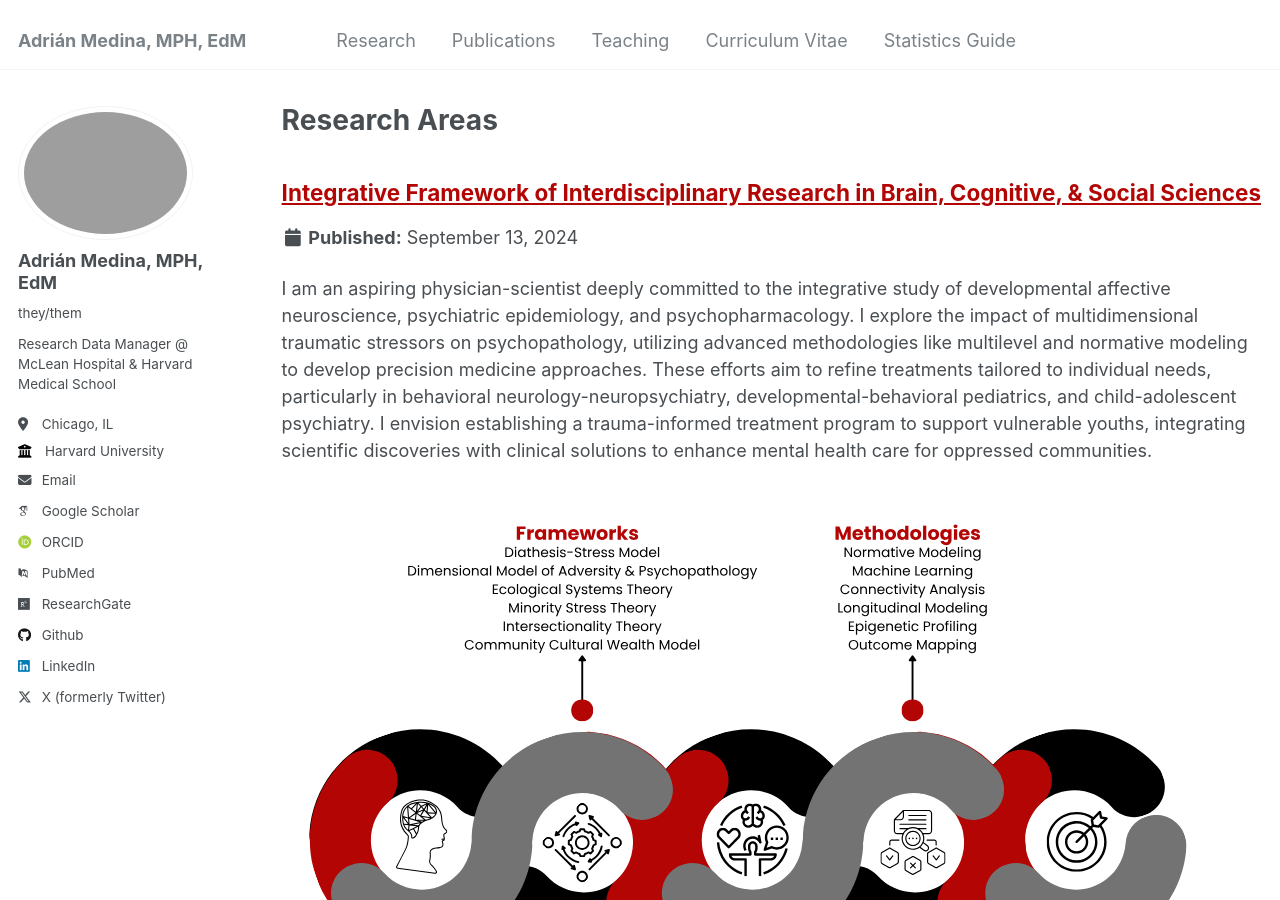
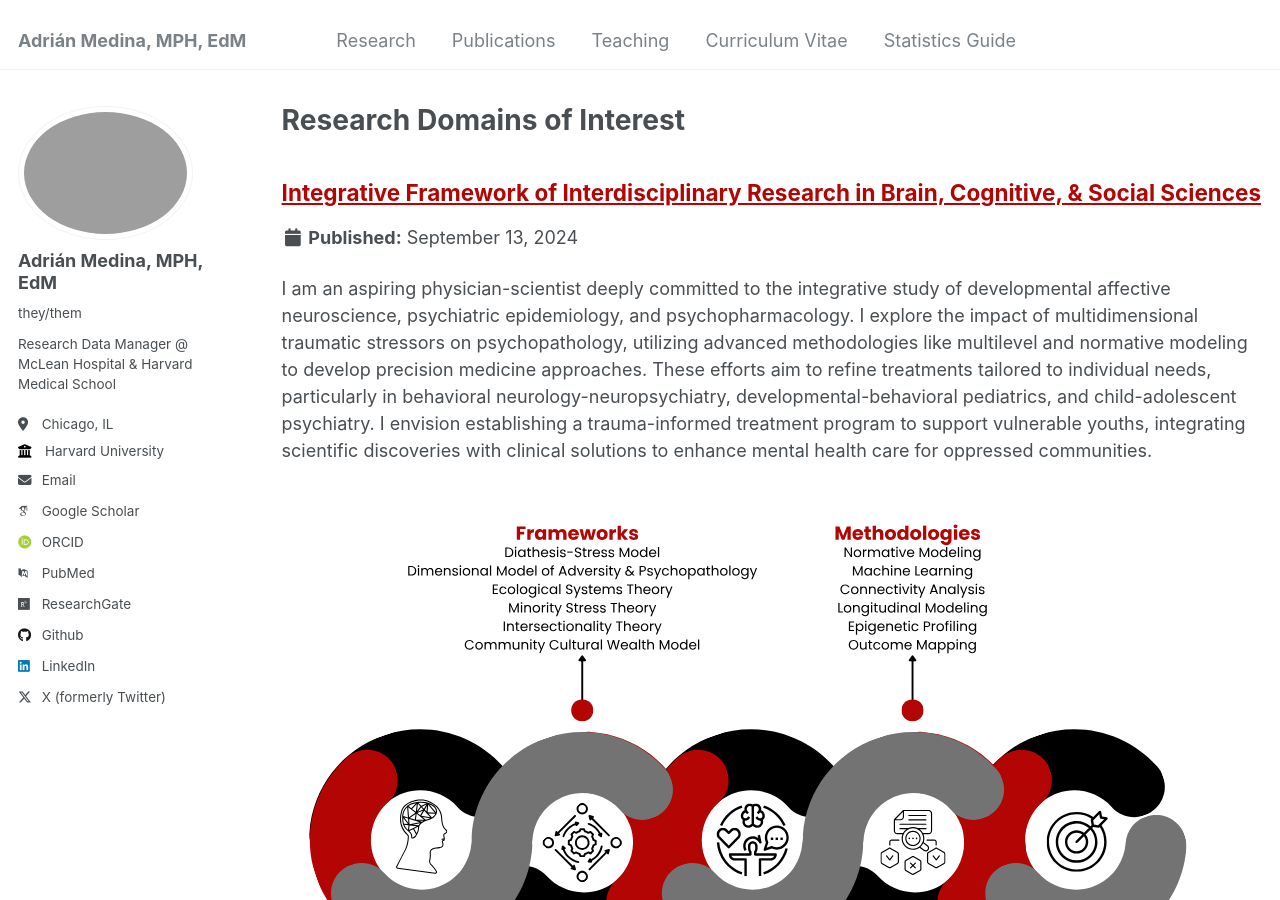
Before and after one commit to adrian-a-medina/adrian--medina.github.io, a Jekyll site: the page built from _pages/research.html, in a window 1280 px wide and 900 px high. Built offline with Jekyll 4.4.1, drawn with Linux system fonts in a browser that asks for light colours; some web fonts are replaced.

Commit message:
Update research.html

```diff
--- a/_pages/research.html
+++ b/_pages/research.html
@@ -1,6 +1,6 @@
 ---
 layout: archive
-title: "Research Areas"
+title: "Research Domains of Interest"
 permalink: /research/
 author_profile: true
 ---
```
